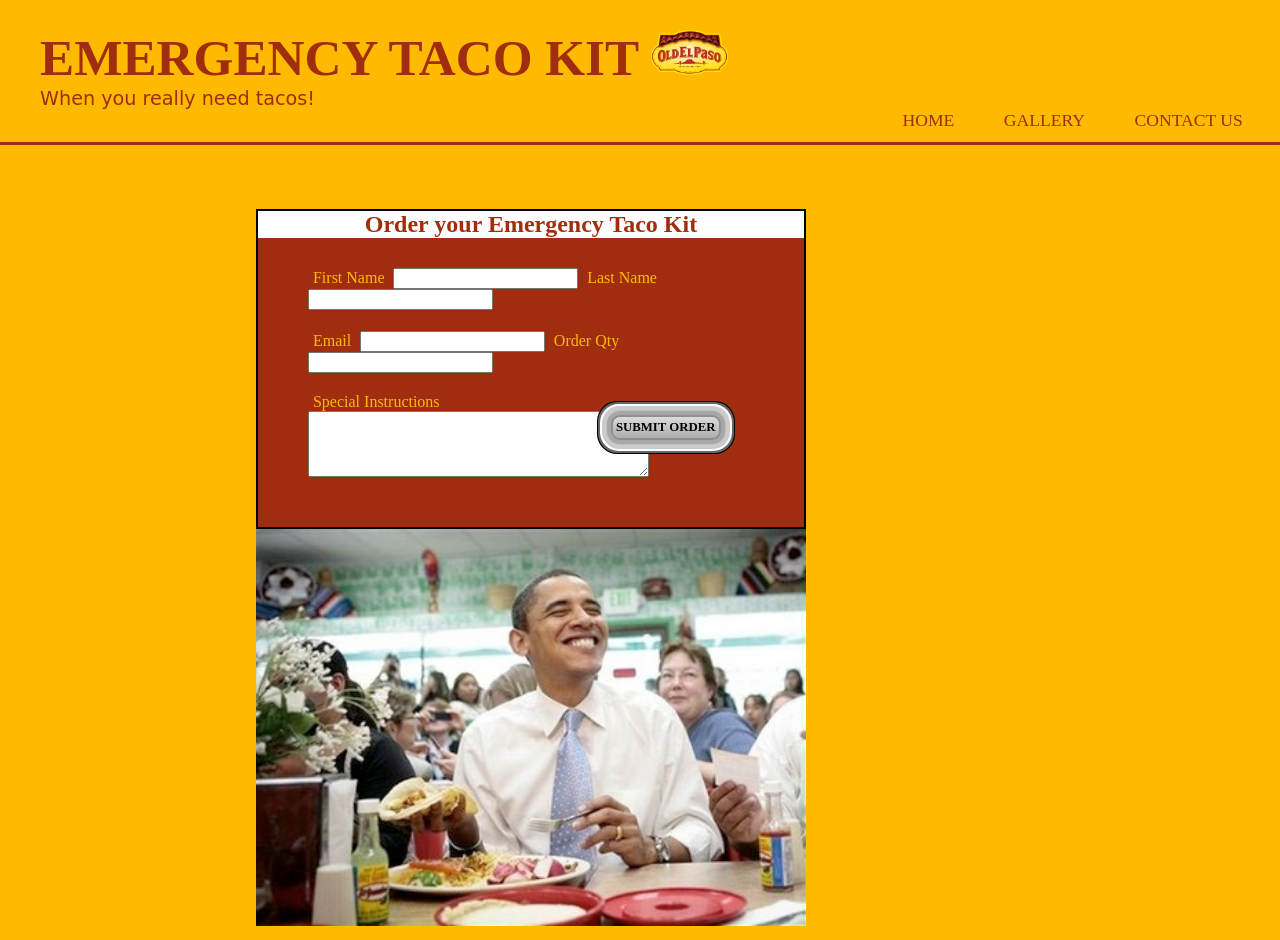
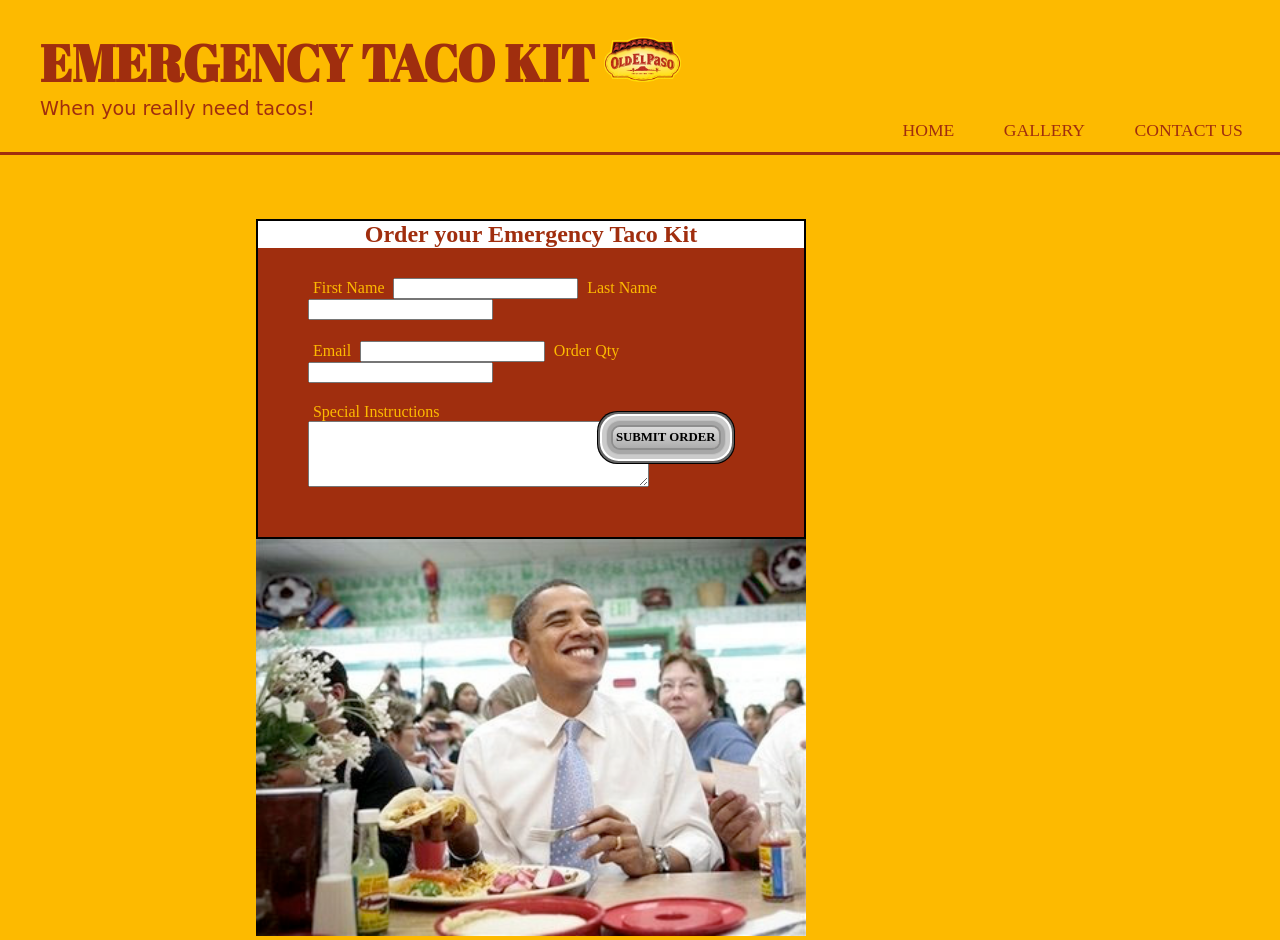
Before and after one commit to apfrancois86/CSS-product, a plain HTML site: page order-form.html in a window 1280 px wide. Shown: the top 940 px of the page. Drawn offline with Linux system fonts and the light colour scheme.

Commit message:
final styling

```diff
--- a/order-form.html
+++ b/order-form.html
@@ -8,7 +8,7 @@
   <body>
     <div id="nav">
       <ul>
-        <li class="float-left emergency">EMERGENCY TACO KIT <img id="elpaso" src="img/elpaso.png" alt="" /></li>
+        <li class="float-left emergency abril">EMERGENCY TACO KIT <img id="elpaso" src="img/elpaso.png" alt="" /></li>
         <li class="float-left slogan">When you really need tacos!</li>
         <a href="contact.html"><li class="float-right">CONTACT US</li></a>
         <a href="gallery.html"><li class="float-right">GALLERY</li></a>
```
Also changed, not shown: 1 other file.
